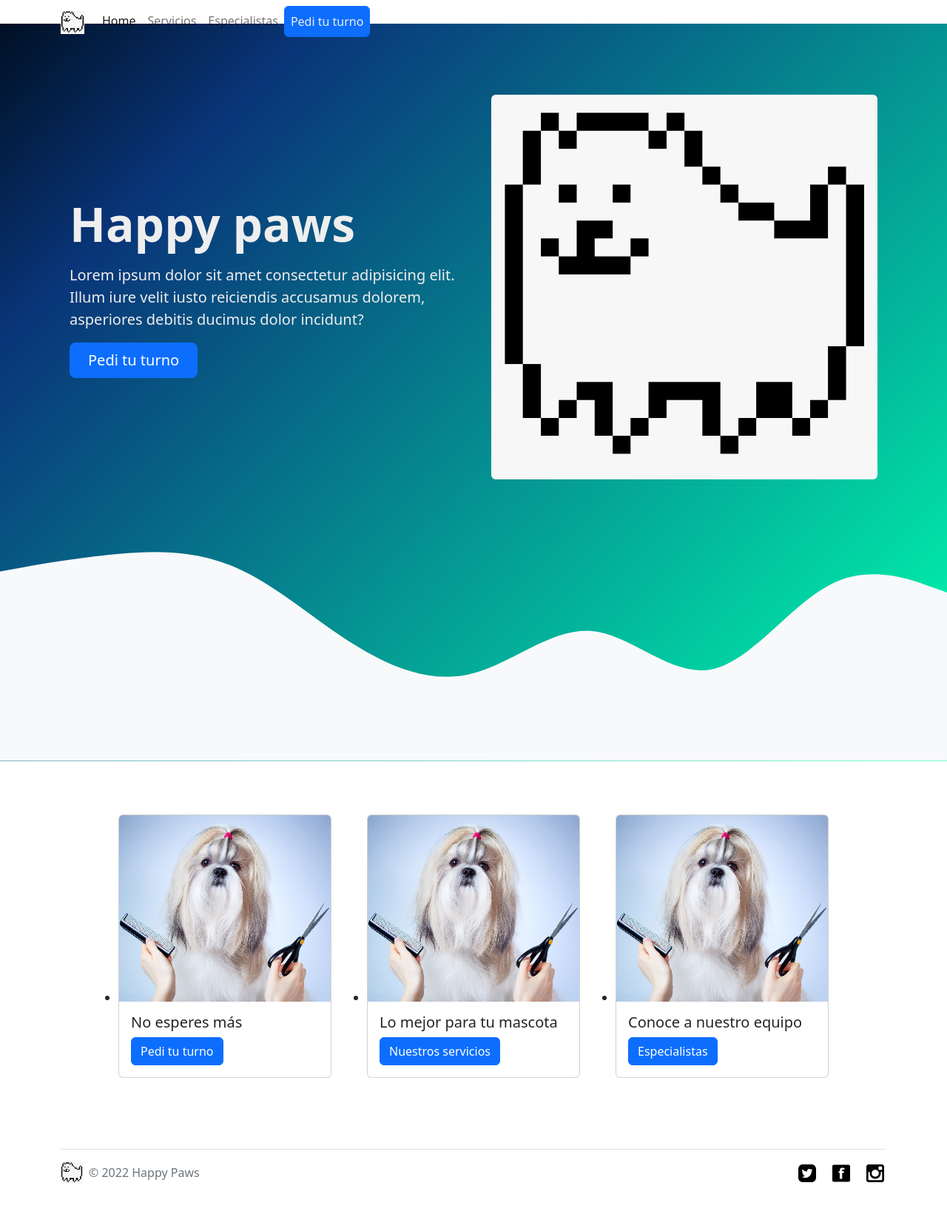
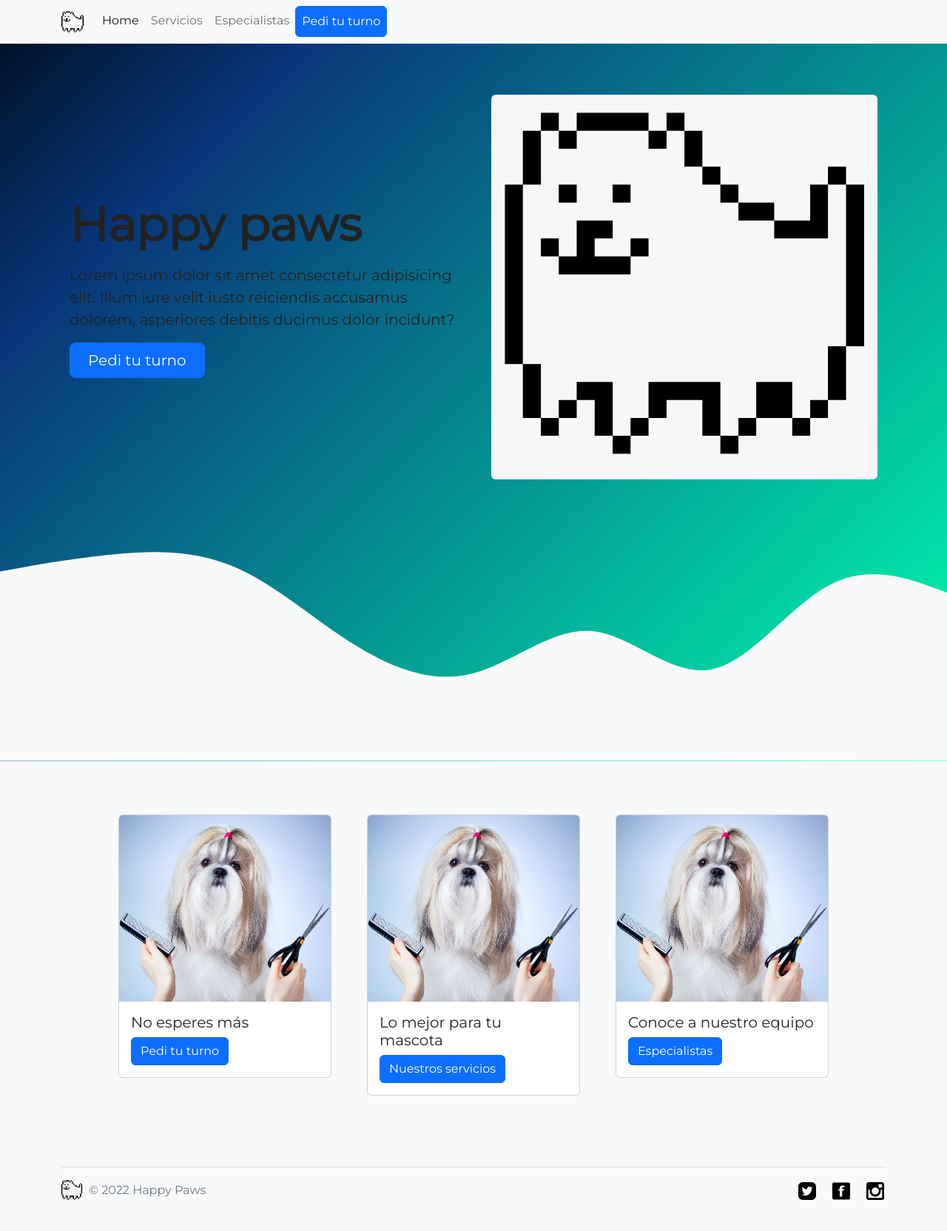
Before and after one commit to j-santos2/metodologias, a Flask app: page / in a window 1280 px wide. Shown: the whole page at 74% size. Before the commit the page ends 1599 px from the top, so only its background shows below. Run offline with Flask 2, Linux system fonts and the light colour scheme.

Commit message:
Update css stylesheet

```diff
--- a/happy_paws/static/css/style.css
+++ b/happy_paws/static/css/style.css
@@ -1,8 +1,14 @@
-.my-nav{
-    background-color: aquamarine;
+* {
+    font-family: 'Montserrat';
+    color: #222;
 }
+
+.bg-color{
+    background-color: #f8f9fa;
+}
+
 .my-btn{
-    color:#eee !important;
+    color:#fff !important;
 }
 .gradient{
     background: rgb(0,16,36);
@@ -14,3 +20,14 @@
 .margin-navbar{
     margin-top: 2rem;
 }
+
+.flex-wrapper {
+    display: flex;
+    min-height: 100vh;
+    flex-direction: column;
+    justify-content: space-between;
+  }
+
+.my-card-item{
+    list-style-type: none;
+}
```
